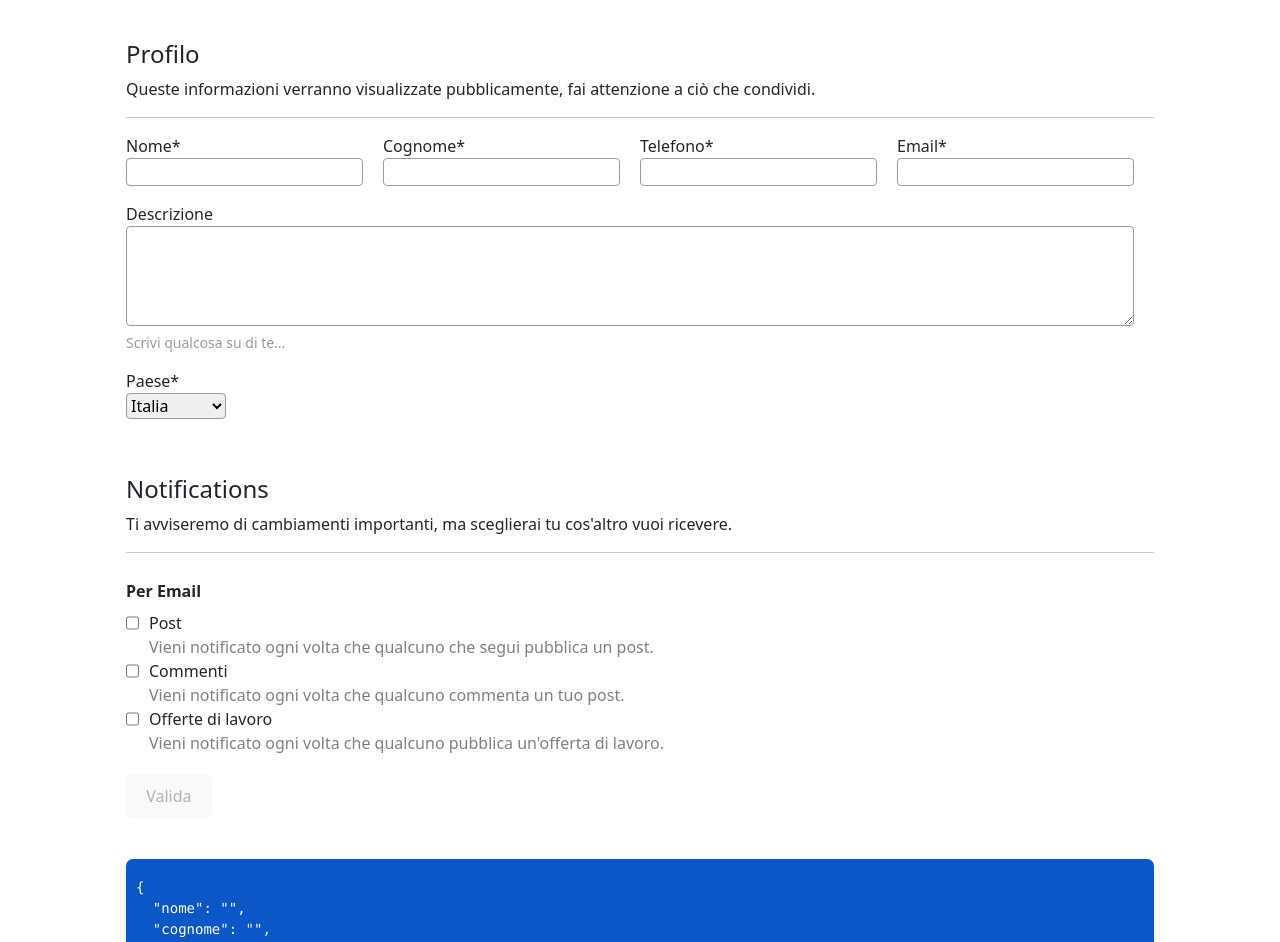
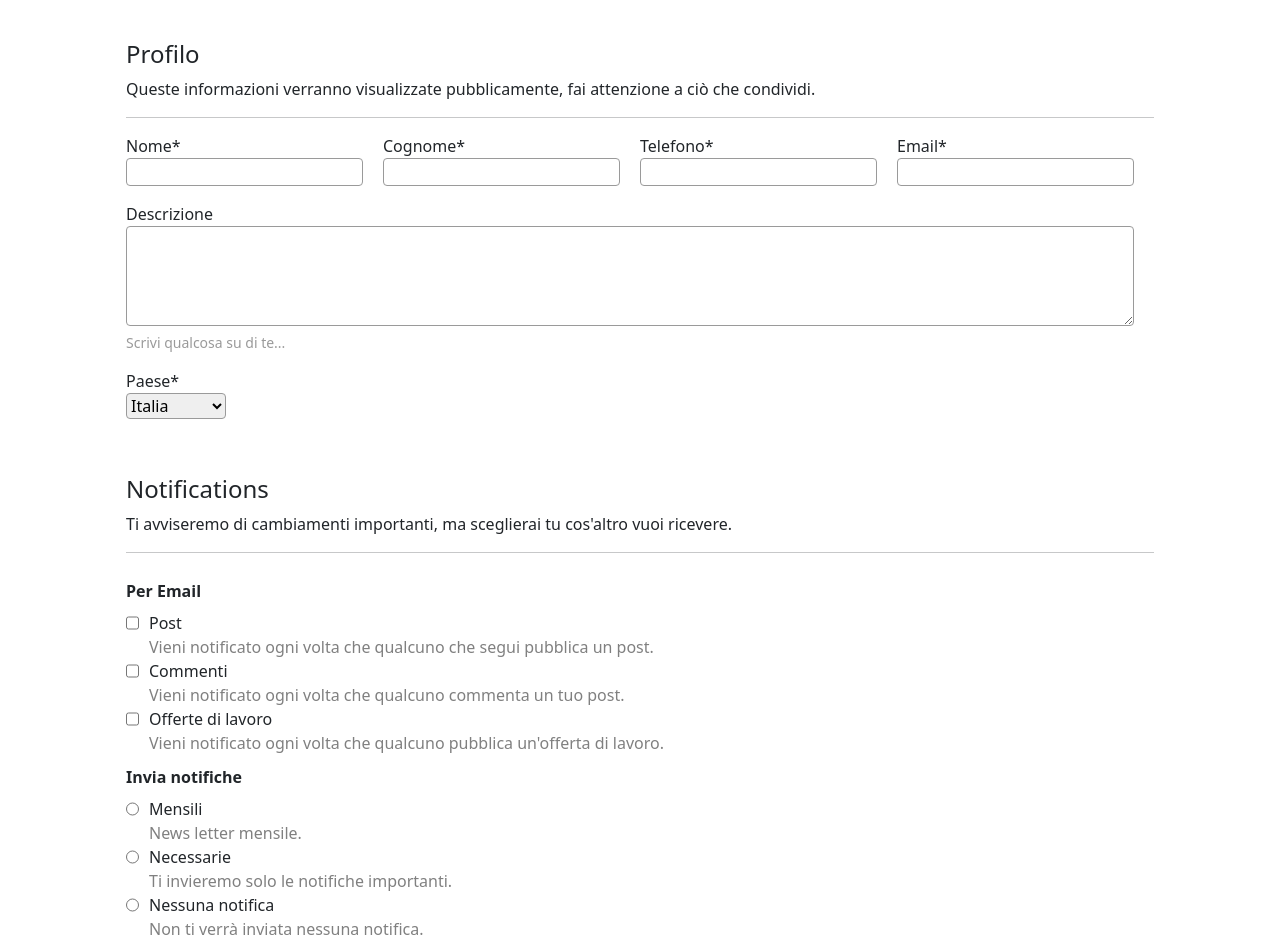
Before and after one commit to borisminardo/project-react-training, a React (Vite) app: page / in a window 1280 px wide. Shown: the top 942 px of the page. Built offline with nearby package versions, Linux system fonts and the light colour scheme.

Commit message:
aggiunti radio button

```diff
--- a/src/components/atoms/FormBase/MyCustomFormBase.tsx
+++ b/src/components/atoms/FormBase/MyCustomFormBase.tsx
@@ -12,6 +12,8 @@ import { selectValues } from "../../../interfaces/viewModel/selectValues";
 import BaseGroupCheckBox from "../baseUi/BaseGroupCheckBox";
 import { checkBoxValues } from "../../../interfaces/viewModel/checkBoxNotificationValues";
 import MyHeader from "../header/MyHeader";
+import { radioButtonValues } from "../../../interfaces/viewModel/radioButtonNotificationValues";
+import BaseGroupRadioButton from "../baseUi/BaseGroupRadioButton";
 
 function MyCustomFormBase() {
   //seleziona valore di default da 'selectValues'
@@ -26,7 +28,8 @@ function MyCustomFormBase() {
     email: "",
     descrizione: "",
     paese: defaultValue,
-    notificationPush: [1, 2, 3],
+    notificationCheckBox: [],
+    notificationRadio: 0,
   });
 
   const [formError, setFormError] = useState({
@@ -36,7 +39,8 @@ function MyCustomFormBase() {
     email: false,
     descrizione: false,
     paese: false,
-    notificationPush: false,
+    notificationCheckBox: false,
+    notificationRadio: false,
   });
 
   const [alert, setAlert] = useState(false);
@@ -67,7 +71,8 @@ function MyCustomFormBase() {
       form.nome === "" ||
       form.telefono === "" ||
       form.email === "" ||
-      form.paese === 0
+      form.paese === 0 ||
+      form.notificationRadio === 0
     ) {
       return true;
     } else {
@@ -183,10 +188,21 @@ function MyCustomFormBase() {
             title="Per Email"
             values={checkBoxValues}
             onChange={(selected: any) => {
-              setForm({ ...form, notificationPush: selected });
+              setForm({ ...form, notificationCheckBox: selected });
               setAlert(false);
             }}
           ></BaseGroupCheckBox>
+        </div>
+        <div className="padding--top">
+          <BaseGroupRadioButton
+            name="radioButton"
+            title="Invia notifiche"
+            values={radioButtonValues}
+            onChange={(event: React.ChangeEvent<HTMLInputElement>) => {
+              const val = parseInt(event.target.value);
+              setForm({ ...form, notificationRadio: val });
+            }}
+          ></BaseGroupRadioButton>
         </div>
         <MyFormButton
           disable={valida()}
--- /dev/null
+++ b/src/components/atoms/baseUi/BaseGroupRadioButton.tsx
@@ -0,0 +1,30 @@
+import BaseRadioButton from "./BaseRadioButton";
+
+function BaseGroupRadioButton({
+  values,
+  name,
+  title,
+  onChange,
+  ...otherProps
+}: any) {
+  return (
+    <div>
+      <legend className="legend--bold"> {title}</legend>
+      {values.map((radio: any) => {
+        return (
+          <BaseRadioButton
+            key={radio.id}
+            id={radio.id}
+            name={name}
+            value={radio.id}
+            lableName={radio.lableName}
+            description={radio.description}
+            onChange={onChange}
+          ></BaseRadioButton>
+        );
+      })}
+    </div>
+  );
+}
+
+export default BaseGroupRadioButton;
--- /dev/null
+++ b/src/components/atoms/baseUi/BaseRadioButton.tsx
@@ -0,0 +1,39 @@
+import { MyCheckboxProps } from "../../../interfaces/inputProps/FormProps";
+
+type MyRadioButtonProps = React.DetailedHTMLProps<
+  React.InputHTMLAttributes<HTMLInputElement>,
+  HTMLInputElement
+> &
+  MyCheckboxProps;
+
+function BaseRadioButton({
+  value,
+  lableName,
+  name,
+  description,
+  id,
+  onChange,
+  ...otherProps
+}: MyRadioButtonProps) {
+  return (
+    <>
+      <div className="checkbox--group">
+        <input
+          className="checkbox--input"
+          type="radio"
+          id={id}
+          name={name}
+          value={value}
+          onChange={onChange}
+        />
+
+        <label htmlFor={id} className="checkbox--label">
+          {lableName}
+        </label>
+      </div>
+      <p className="checkbox--description">{description}</p>
+    </>
+  );
+}
+
+export default BaseRadioButton;
--- /dev/null
+++ b/src/interfaces/viewModel/radioButtonNotificationValues.tsx
@@ -0,0 +1,20 @@
+export const radioButtonValues = [
+  {
+    id: 1,
+    lableName: "Mensili",
+    value: "mensili",
+    description: "News letter mensile.",
+  },
+  {
+    id: 2,
+    lableName: "Necessarie",
+    value: "giornaliere",
+    description: "Ti invieremo solo le notifiche importanti.",
+  },
+  {
+    id: 3,
+    lableName: "Nessuna notifica",
+    value: "necessarie",
+    description: "Non ti verrà inviata nessuna notifica.",
+  },
+];
```
Also changed, not shown: src/interfaces/inputProps/FormProps.tsx (+9 -0 lines).
